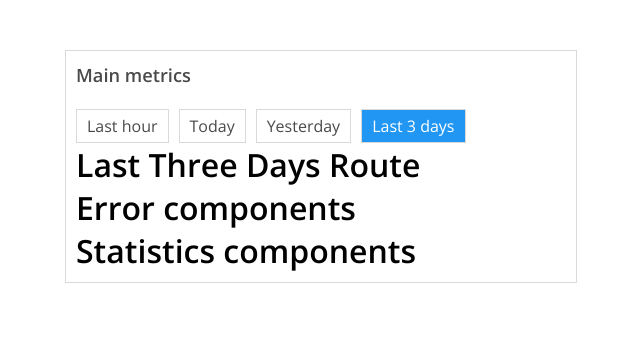
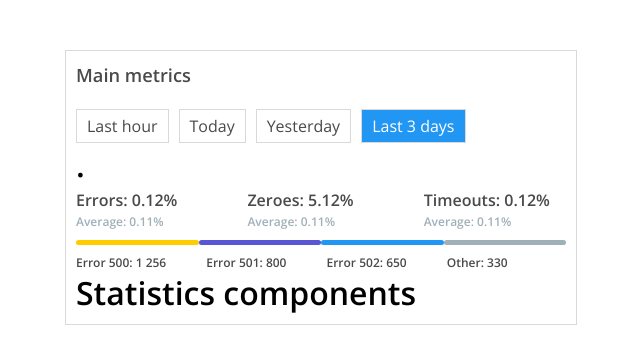
Before and after one commit to KingsleyIbe/main-metric, a React (Create React App) app: page /last3days in a window 1280 px wide. Shown: the top 364 px of the page, without its empty margins (319-959 px from the left). Built offline with nearby package versions, Linux system fonts and the light colour scheme; a web font is replaced by a local one.

Commit message:
Style the error section

```diff
--- a/package.json
+++ b/package.json
@@ -6,6 +6,7 @@
     "@testing-library/jest-dom": "^5.16.2",
     "@testing-library/react": "^12.1.3",
     "@testing-library/user-event": "^13.5.0",
+    "prop-types": "^15.8.1",
     "react": "^17.0.2",
     "react-dom": "^17.0.2",
     "react-router-dom": "^6.2.1",
--- a/src/components/Errors.js
+++ b/src/components/Errors.js
@@ -1,6 +1,41 @@
+import ProgressBar from './ProgressBar';
+
 const Errors = () => (
-  <div>
-    <h1>Error components</h1>
+  <div className="error-container">
+    <div className="errors">
+      <div className="error-item">
+        <h4>Errors: 0.12%</h4>
+        <p>Average: 0.11%</p>
+      </div>
+      <div className="error-item">
+        <h4>Zeroes: 5.12%</h4>
+        <p>Average: 0.11%</p>
+      </div>
+      <div className="error-item">
+        <h4>Timeouts: 0.12%</h4>
+        <p>Average: 0.11%</p>
+      </div>
+    </div>
+    <div className="progress-container">
+      <ProgressBar bgcolor="#ffcc00" progress />
+      <ProgressBar bgcolor="#5856d5" progress />
+      <ProgressBar bgcolor="#2196f3" progress />
+      <ProgressBar bgcolor="#a0b0b9" progress />
+    </div>
+    <div className="error-number">
+      <div>
+        <p>Error 500: 1 256</p>
+      </div>
+      <div>
+        <p>Error 501: 800</p>
+      </div>
+      <div>
+        <p>Error 502: 650</p>
+      </div>
+      <div>
+        <p>Other: 330</p>
+      </div>
+    </div>
   </div>
 );
 
--- /dev/null
+++ b/src/components/ProgressBar.js
@@ -0,0 +1,25 @@
+import PropTypes from 'prop-types';
+
+const ProgressBar = (props) => {
+  const { bgcolor, progress } = props;
+
+  const Childdiv = {
+    height: '100%',
+    width: `${progress}%`,
+    backgroundColor: bgcolor,
+    borderRadius: 10,
+  };
+
+  return (
+    <div className="progress-container" style={Childdiv}>
+      <span>{progress}</span>
+    </div>
+  );
+};
+
+ProgressBar.propTypes = {
+  bgcolor: PropTypes.string.isRequired,
+  progress: PropTypes.string.isRequired,
+};
+
+export default ProgressBar;
--- a/src/pages/LastHour.js
+++ b/src/pages/LastHour.js
@@ -1,6 +1,6 @@
 const LastHour = () => (
   <div>
-    <h1>Last hour Route</h1>
+    <h1>.</h1>
   </div>
 );
 
--- a/src/pages/LastThreeDays.js
+++ b/src/pages/LastThreeDays.js
@@ -1,6 +1,6 @@
 const LastThreeDays = () => (
   <div>
-    <h1>Last Three Days Route</h1>
+    <h1>.</h1>
   </div>
 );
 
--- a/src/pages/Today.js
+++ b/src/pages/Today.js
@@ -1,6 +1,6 @@
 const Today = () => (
   <div>
-    <h1>Today Route</h1>
+    <h1>.</h1>
   </div>
 );
 
--- a/src/pages/Yesterday.js
+++ b/src/pages/Yesterday.js
@@ -1,6 +1,6 @@
 const Yesterday = () => (
   <div>
-    <h1>Yesterday Route</h1>
+    <h1>.</h1>
   </div>
 );
 
--- a/src/styles/App.css
+++ b/src/styles/App.css
@@ -23,6 +23,7 @@ a {
   --whiteColor: #fff;
   --grayColor: #4A4A4A;
   --borderColor: #D9D9D9;
+  --averageColor: #A0B0B9;
 }
 
 .App {
@@ -54,4 +55,48 @@ a {
 .App .flex-items .active {
   background-color: var(--linkActiveColor);
   color: var(--whiteColor);
+}
+.App .errors {
+  display: flex;
+  flex-direction: row;
+  gap: 70px;
+}
+.App .errors .error-item h4 {
+  font-style: normal;
+  font-weight: 600;
+  font-size: 16px;
+  line-height: 28px;
+  color: var(--grayColor);
+}
+.App .errors .error-item p {
+  font-style: normal;
+  font-weight: 600;
+  font-size: 12px;
+  line-height: 16px;
+  color: var(--averageColor);
+}
+.App .progress-container {
+  display: flex;
+  flex-direction: row;
+  height: 5px;
+  margin-top: 5px;
+  width: 100%;
+}
+.App .progress-container span {
+  width: 100px;
+}
+.App .error-number {
+  display: flex;
+  flex-direction: row;
+  gap: 40px;
+}
+.App .error-number p {
+  font-size: 12px;
+  font-style: normal;
+  font-weight: 600;
+  line-height: 16px;
+  letter-spacing: 0px;
+  text-align: left;
+  color: var(--grayColor);
+  margin-top: 15px;
 }/*# sourceMappingURL=App.css.map */
--- a/src/styles/App.scss
+++ b/src/styles/App.scss
@@ -24,6 +24,7 @@ a {
   --whiteColor: #fff;
   --grayColor: #4A4A4A;
   --borderColor: #D9D9D9;
+  --averageColor: #A0B0B9;
 }
 
 .App {
@@ -58,4 +59,55 @@ a {
       color: var(--whiteColor);
     }
   }
+
+  .errors {
+    display: flex;
+    flex-direction: row;
+    gap: 70px;
+
+    .error-item h4 {
+      font-style: normal;
+      font-weight: 600;
+      font-size: 16px;
+      line-height: 28px;
+      color: var(--grayColor);
+    }
+
+    .error-item p {
+      font-style: normal;
+      font-weight: 600;
+      font-size: 12px;
+      line-height: 16px;
+      color: var(--averageColor);
+    }
+  }
+
+  .progress-container {
+    display: flex;
+    flex-direction: row;
+    height: 5px;
+    margin-top: 5px;
+    width: 100%;
+
+    span {
+      width: 100px;
+    }
+  }
+
+  .error-number {
+    display: flex;
+    flex-direction: row;
+    gap: 40px;
+
+    p {
+      font-size: 12px;
+      font-style: normal;
+      font-weight: 600;
+      line-height: 16px;
+      letter-spacing: 0px;
+      text-align: left;
+      color: var(--grayColor);
+      margin-top: 15px;
+    }
+  }
 }
```
Also changed, not shown: 2 other files (tests, documents, lock files or other folders).
